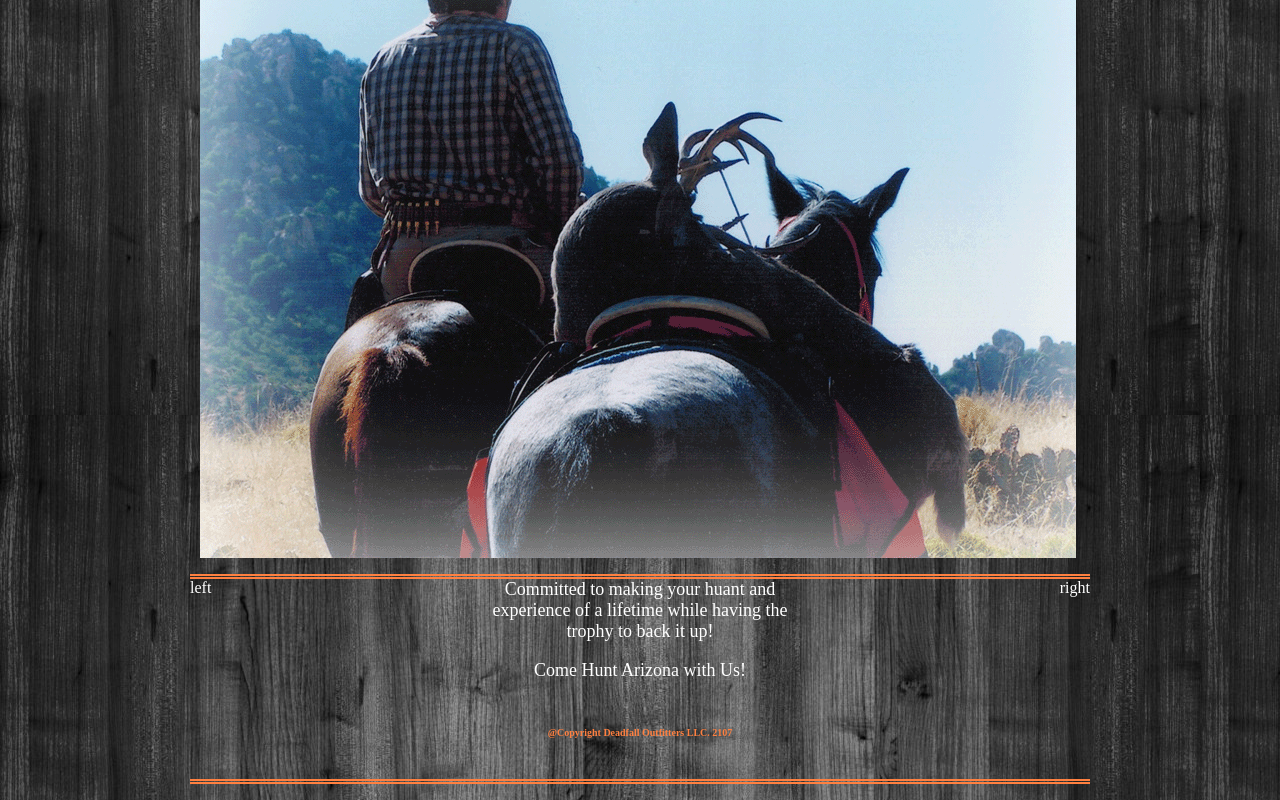
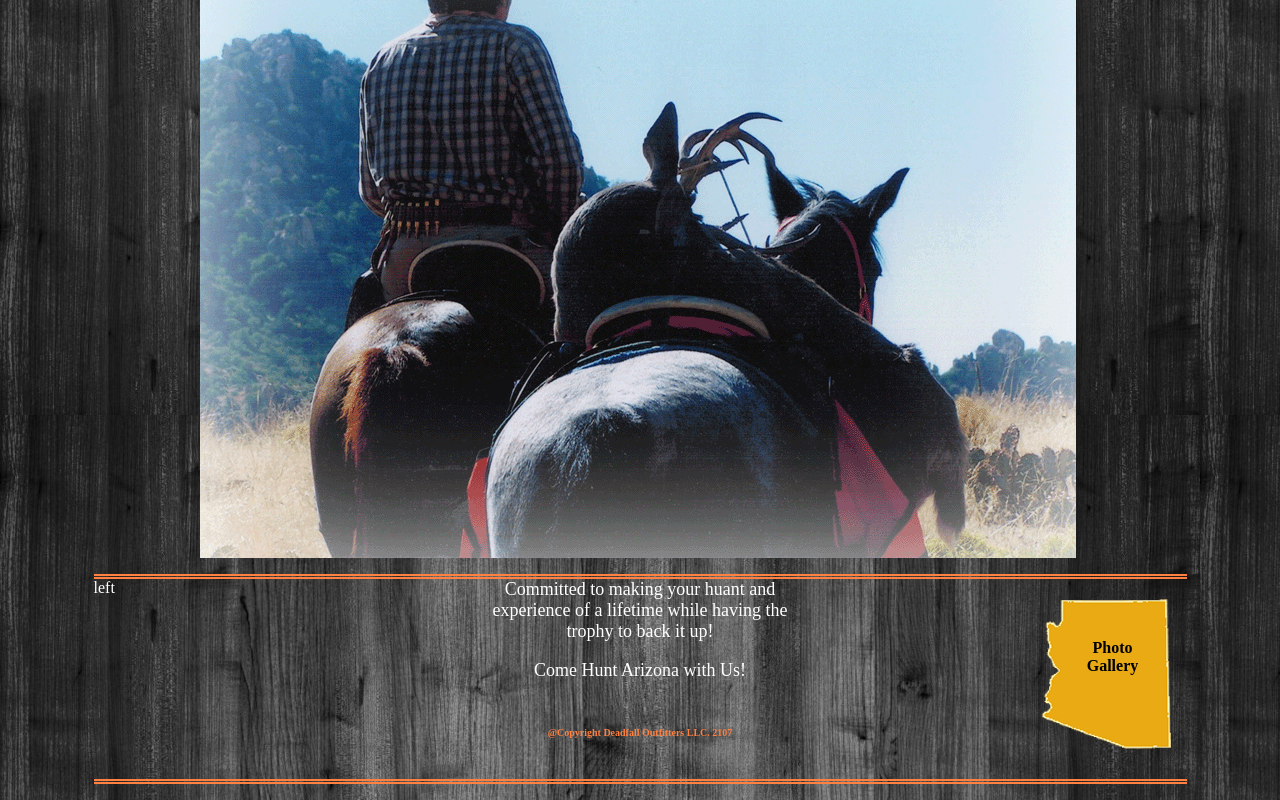
Before and after one commit to jasonpjones/deadfall, a website: page index.html in a window 1280 px wide. Shown: the part 335-1135 px from the top of the page. Drawn offline with nearby package versions, Linux system fonts and the light colour scheme.

Commit message:
footer right link to gallery

```diff
--- a/index.html
+++ b/index.html
@@ -36,7 +36,7 @@
                         <li><a href="guides.html">Guides</a></li>
                         <li><a href="hunts.html">Hunts</a></li>
                         <li><a href="pricing.html">Pricing</a></li>
-                        <li><a href="gallery.html">Photos</a></li>
+                        <li><a id="agallery" href="gallery.html">Photos</a></li>
                     </ul>
                 </nav>
             </div>
@@ -47,6 +47,7 @@
         <footer>
             <div class="footer_content">
                 <div class="footer_left">left</div>
+
                 <div class="footer_center">
                     <div class="footer_phrase">
                         <p>Committed to making your huant and experience of a lifetime while having the trophy to back it up!</p>
@@ -55,10 +56,13 @@
                     <div class="footer_copyright">
                         @Copyright Deadfall Outfitters LLC. 2107
                     </div>
+                </div>
 
-
+                <div class="footer_right">
+                    <div class="footer_photo_link">
+                        <p>Photo<br/>Gallery</p>
+                    </div>
                 </div>
-                <div class="footer_right">right</div>
             </div>
         </footer>
     </div>
--- a/src/dfo_app.js
+++ b/src/dfo_app.js
@@ -42,10 +42,12 @@ $(function () {
         });
 
         positionThumbs();
+        /*
         if(! hasPhotoGalleryTimerStarted) {
             hasPhotoGalleryTimerStarted = true;
             setInterval(checkViewport, 750);
         }
+        */
     }
 
     function checkViewport() {
@@ -182,3 +184,9 @@ $(function () {
         $(window).trigger('hashchange');
     }
 });
+
+$(function() {
+    $(".footer_photo_link").on('click', function() {
+        $("#agallery").trigger('click');
+    });
+});
--- a/styles/layout.css
+++ b/styles/layout.css
@@ -1,6 +1,5 @@
 body {
     margin: 0;
-   /* background-color: black; */
     color: white;
     font-family: Papyrus;
     background-image: url('../images/barnwood-background-grey.jpg');
@@ -22,7 +21,7 @@ header, footer {
 {
     height: 200px;
     position: relative;
-    width: 900px;
+    width: 1093px;
     margin: 0 auto;
     border-top: double 5px #FF8040;
     border-bottom: double 5px #FF8040;
@@ -31,8 +30,6 @@ header, footer {
 .footer_content > div
 {
     display: inline-block;
-  /*  background-color: black;
-    border: solid 1px red; */
     height: 200px;
 }
 
@@ -64,6 +61,41 @@ header, footer {
     color: #FF8040;
     margin-top: 46px;
 }
+
+.footer_photo_link
+{
+    height: 150px;
+    width: 130px;
+    background-image: url('../images/az.png');
+    background-repeat: no-repeat;
+    background-position: center;
+    margin-top: 20px;
+    margin-right: 15px;
+}
+
+#a_footer_photo_link
+{
+    text-decoration: none;
+    color: black;
+}
+
+
+.footer_photo_link, .footer_photo_link > p
+{
+    cursor: pointer;
+    cursor: hand;
+}
+
+
+.footer_photo_link > p
+{
+    padding-top: 40px;
+    padding-left: 12px;
+    color: black;
+    font-weight: bold;
+}
+
+
 
 
 .logo_image {
@@ -166,6 +198,5 @@ header, footer {
 
 .contact-info
 {
-    /*color: #E10000; */
     color: white;
 }
```
Also changed, not shown: images/az.png (added).
